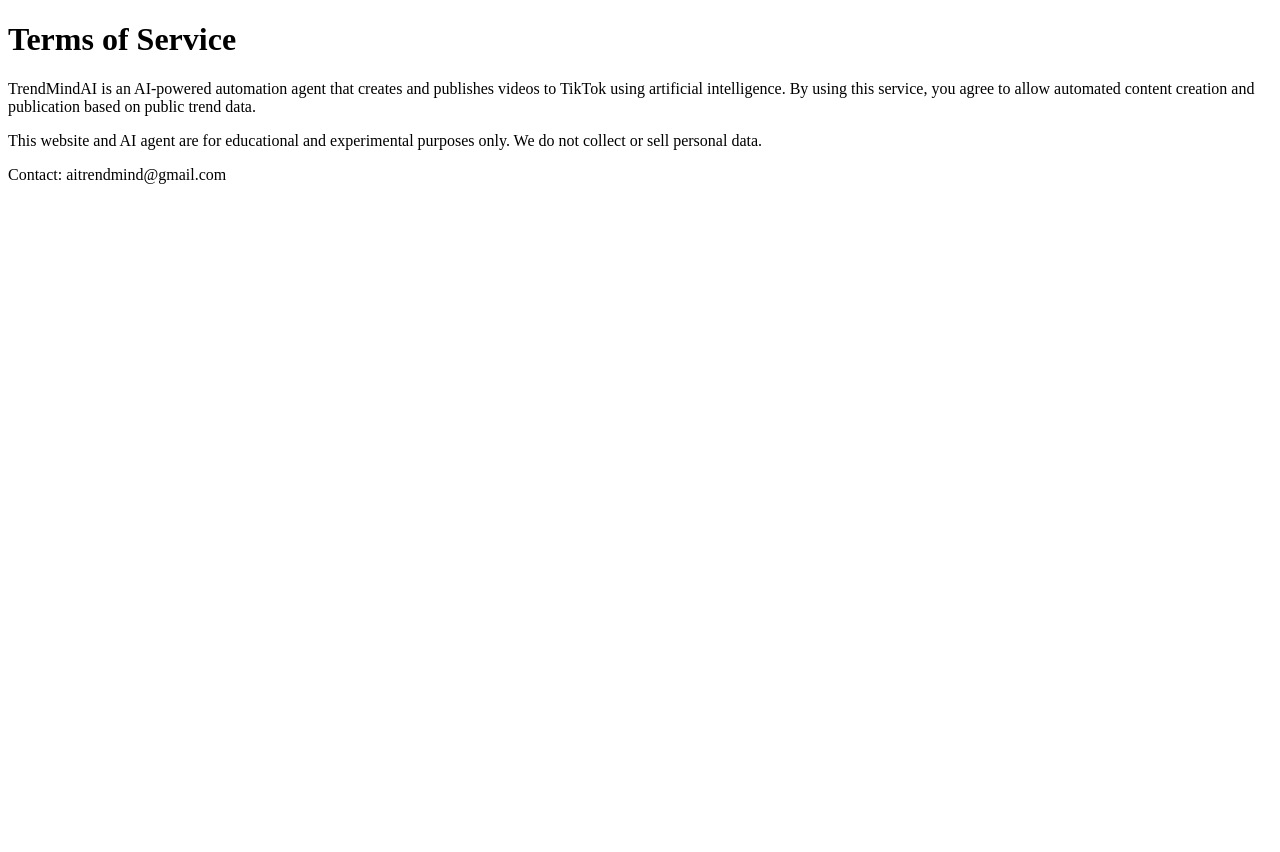
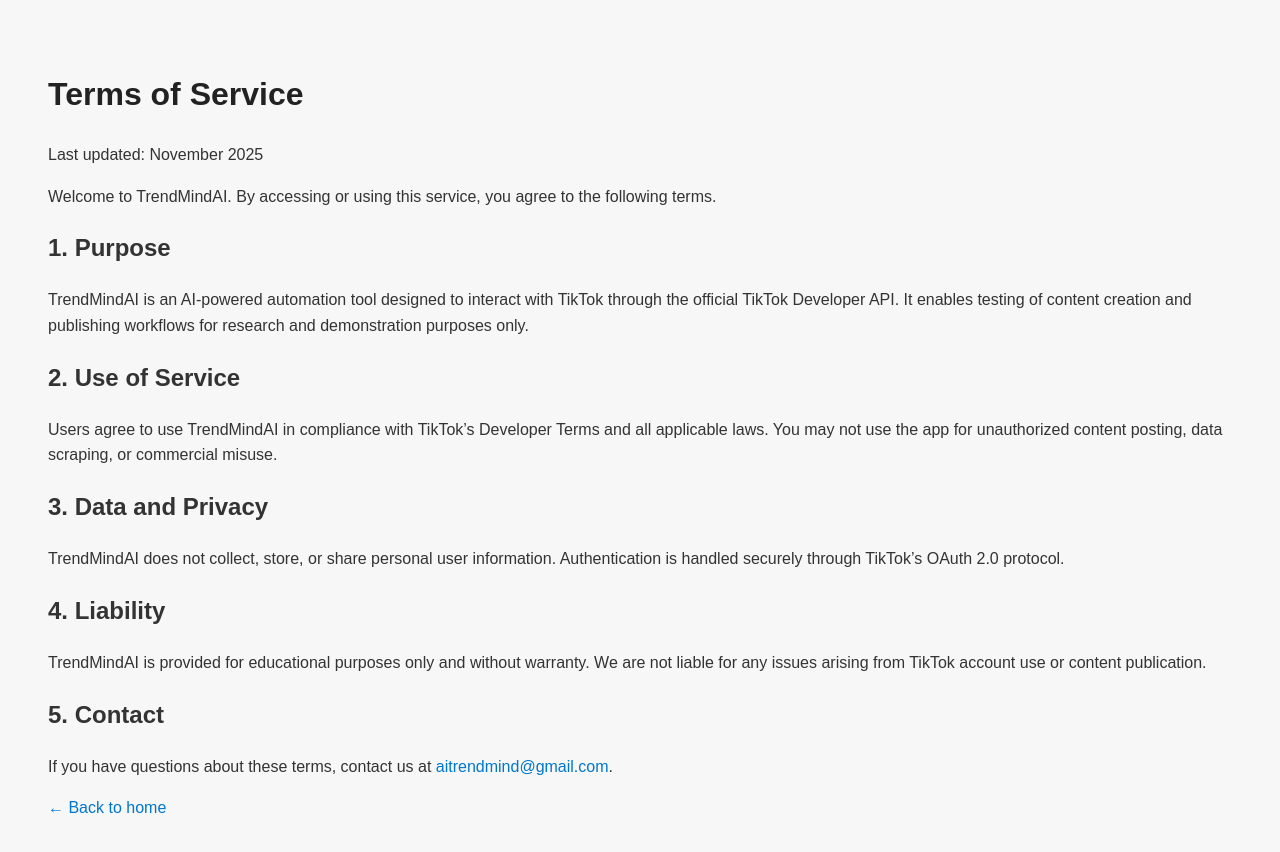
Before and after one commit to AITrendMind/trendmindai, a plain HTML site: page terms.html in a window 1280 px wide. Before the commit the page ends 800 px from the top, so only its background shows below. Drawn offline with Linux system fonts and the light colour scheme.

Commit message:
Update terms.html

```diff
--- a/terms.html
+++ b/terms.html
@@ -1,13 +1,43 @@
 <!DOCTYPE html>
 <html lang="en">
 <head>
-  <meta charset="UTF-8" />
-  <title>Terms of Service – TrendMindAI</title>
+    <meta charset="UTF-8">
+    <meta name="viewport" content="width=device-width, initial-scale=1.0">
+    <title>Terms of Service - TrendMindAI</title>
+    <style>
+        body { font-family: Arial, sans-serif; background: #f7f7f7; color: #333; padding: 40px; line-height: 1.6; }
+        h1 { color: #222; }
+        a { color: #0077cc; text-decoration: none; }
+    </style>
 </head>
 <body>
-  <h1>Terms of Service</h1>
-  <p>TrendMindAI is an AI-powered automation agent that creates and publishes videos to TikTok using artificial intelligence. By using this service, you agree to allow automated content creation and publication based on public trend data.</p>
-  <p>This website and AI agent are for educational and experimental purposes only. We do not collect or sell personal data.</p>
-  <p>Contact: aitrendmind@gmail.com</p>
+    <h1>Terms of Service</h1>
+    <p>Last updated: November 2025</p>
+
+    <p>Welcome to TrendMindAI. By accessing or using this service, you agree to the following terms.</p>
+
+    <h2>1. Purpose</h2>
+    <p>TrendMindAI is an AI-powered automation tool designed to interact with TikTok through the official
+    TikTok Developer API. It enables testing of content creation and publishing workflows for research
+    and demonstration purposes only.</p>
+
+    <h2>2. Use of Service</h2>
+    <p>Users agree to use TrendMindAI in compliance with TikTok’s Developer Terms and all applicable laws.
+    You may not use the app for unauthorized content posting, data scraping, or commercial misuse.</p>
+
+    <h2>3. Data and Privacy</h2>
+    <p>TrendMindAI does not collect, store, or share personal user information. Authentication is handled
+    securely through TikTok’s OAuth 2.0 protocol.</p>
+
+    <h2>4. Liability</h2>
+    <p>TrendMindAI is provided for educational purposes only and without warranty. We are not liable for
+    any issues arising from TikTok account use or content publication.</p>
+
+    <h2>5. Contact</h2>
+    <p>If you have questions about these terms, contact us at
+       <a href="mailto:aitrendmind@gmail.com">aitrendmind@gmail.com</a>.
+    </p>
+
+    <p><a href="index.html">← Back to home</a></p>
 </body>
 </html>
```
